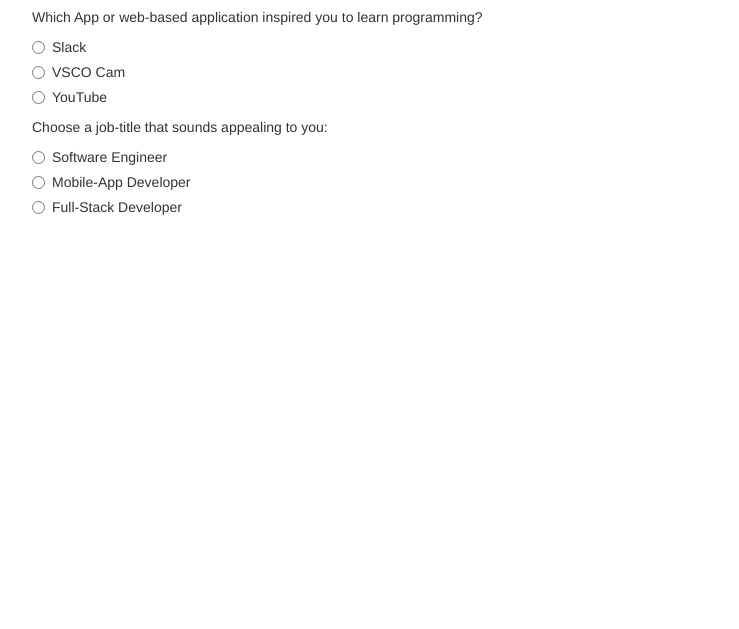
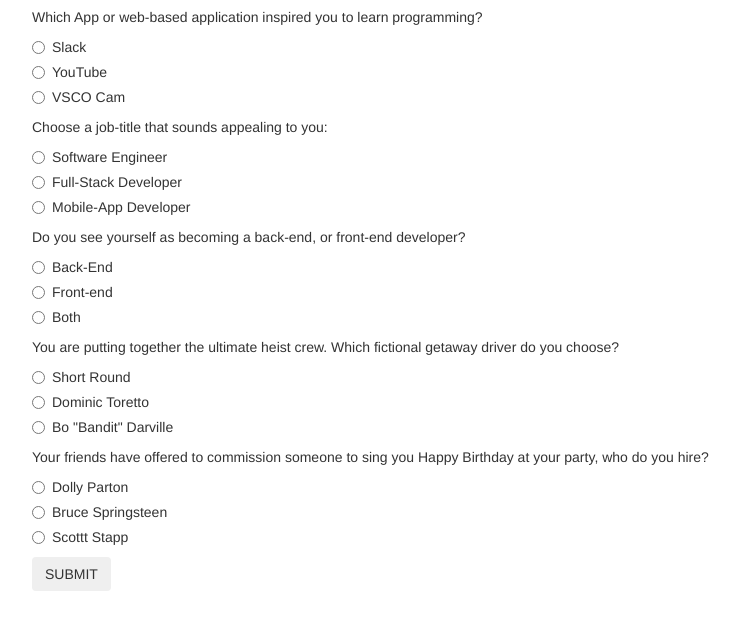
Before and after one commit to drakewilcox/programming-language-suggester, a plain HTML site: page index.html in a window 1280 px wide. Shown: the part 63-692 px from the top of the page, without its empty margins (38-777 px from the left). Drawn offline with Linux system fonts and the light colour scheme.

Commit message:
add three more questions as radio buttons and submit button.

```diff
--- a/index.html
+++ b/index.html
@@ -13,7 +13,7 @@
   <body>
     <div class="container">
       <h1>Find the Programming Language for <em>YOU</em>!</h1>
-      <div id="formOne">
+      <form id="formOne">
         <p>Which App or web-based application inspired you to learn programming?</p>
         <div class="radio">
           <label>
@@ -24,13 +24,13 @@
         <div class="radio">
           <label>
             <input type="radio" name="quest1" value="2">
-            VSCO Cam
+            YouTube
           </label>
         </div>
         <div class="radio">
           <label>
             <input type="radio" name="quest1" value="3">
-            YouTube
+            VSCO Cam
           </label>
         </div>
 
@@ -44,22 +44,77 @@
         <div class="radio">
           <label>
             <input type="radio" name="quest2" value="2">
-            Mobile-App Developer
+            Full-Stack Developer
           </label>
         </div>
         <div class="radio">
           <label>
             <input type="radio" name="quest2" value="3">
-            Full-Stack Developer
+            Mobile-App Developer
           </label>
         </div>
 
-        <p></p>
+        <p>Do you see yourself as becoming a back-end, or front-end developer?</p>
+        <div class="radio">
+          <label>
+            <input type="radio" name="quest3" value="1">
+            Back-End
+          </label>
+        </div>
+        <div class="radio">
+          <label>
+            <input type="radio" name="quest3" value="2">
+            Front-end
+          </label>
+        </div>
+        <div class="radio">
+          <label>
+            <input type="radio" name="quest3" value="3">
+            Both
+          </label>
+        </div>
 
+        <p>You are putting together the ultimate heist crew. Which fictional getaway driver do you choose?</p>
+        <div class="radio">
+          <label>
+            <input type="radio" name="quest4" value="1">
+            Short Round
+          </label>
+        </div>
+        <div class="radio">
+          <label>
+            <input type="radio" name="quest4" value="2">
+            Dominic Toretto
+          </label>
+        </div>
+        <div class="radio">
+          <label>
+            <input type="radio" name="quest4" value="3">
+            Bo "Bandit" Darville
+          </label>
+        </div>
 
-
-
-      </div>
+        <p>Your friends have offered to commission someone to sing you Happy Birthday at your party, who do you hire?</p>
+        <div class="radio">
+          <label>
+            <input type="radio" name="quest4" value="1">
+            Dolly Parton
+          </label>
+        </div>
+        <div class="radio">
+          <label>
+            <input type="radio" name="quest4" value="2">
+            Bruce Springsteen
+          </label>
+        </div>
+        <div class="radio">
+          <label>
+            <input type="radio" name="quest4" value="3">
+            Scottt Stapp
+          </label>
+        </div>
+        <button type="submit" class="btn">SUBMIT</button>
+      </form>
 
 
 
```
